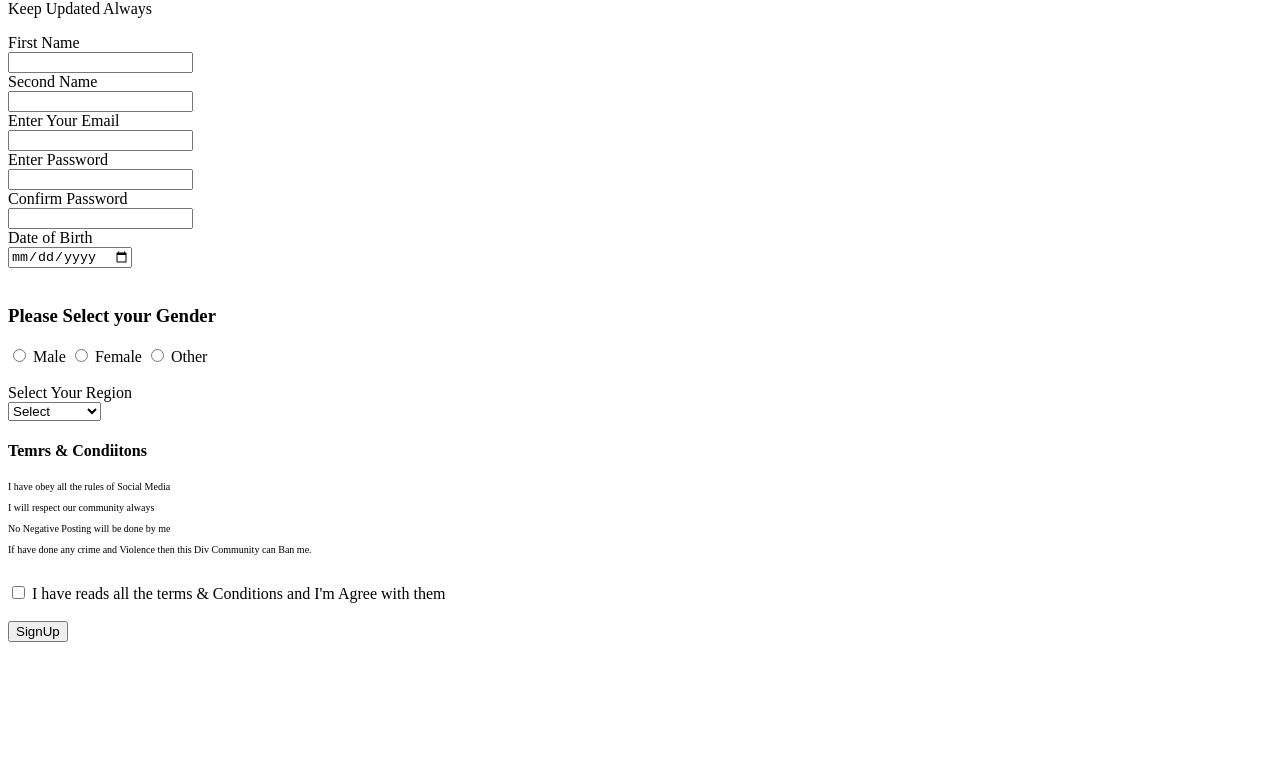
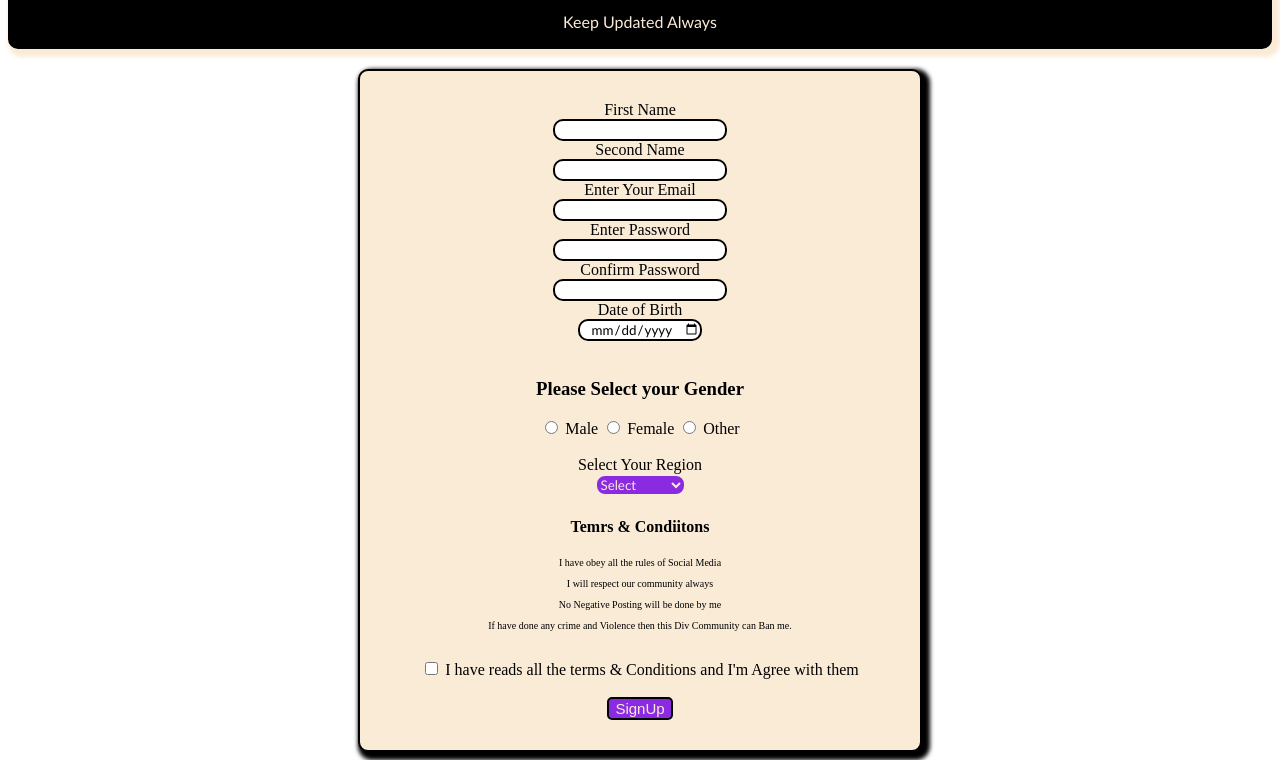
Before and after one commit to ArfinShariar23/HTML-CSS, a plain HTML site: page SignUp & Login Page/SignUp.html in a window 1280 px wide. Shown: the part 80-840 px from the top of the page. Before the commit the page ends 800 px from the top, so only its background shows below. Drawn offline with Linux system fonts and the light colour scheme.

Commit message:
Update SignUp.html

```diff
--- a/SignUp & Login Page/SignUp.html
+++ b/SignUp & Login Page/SignUp.html
@@ -3,7 +3,7 @@
 	<head lang="en">
 		<title>SignUp</title>
 		<meta name="viewport" content="width=device-width, initial-scale=1.0">
-		<link rel="stylesheet" href="form2.css">
+		<link rel="stylesheet" href="SignUp.css">
 	</head>
 
 	<body>
```
